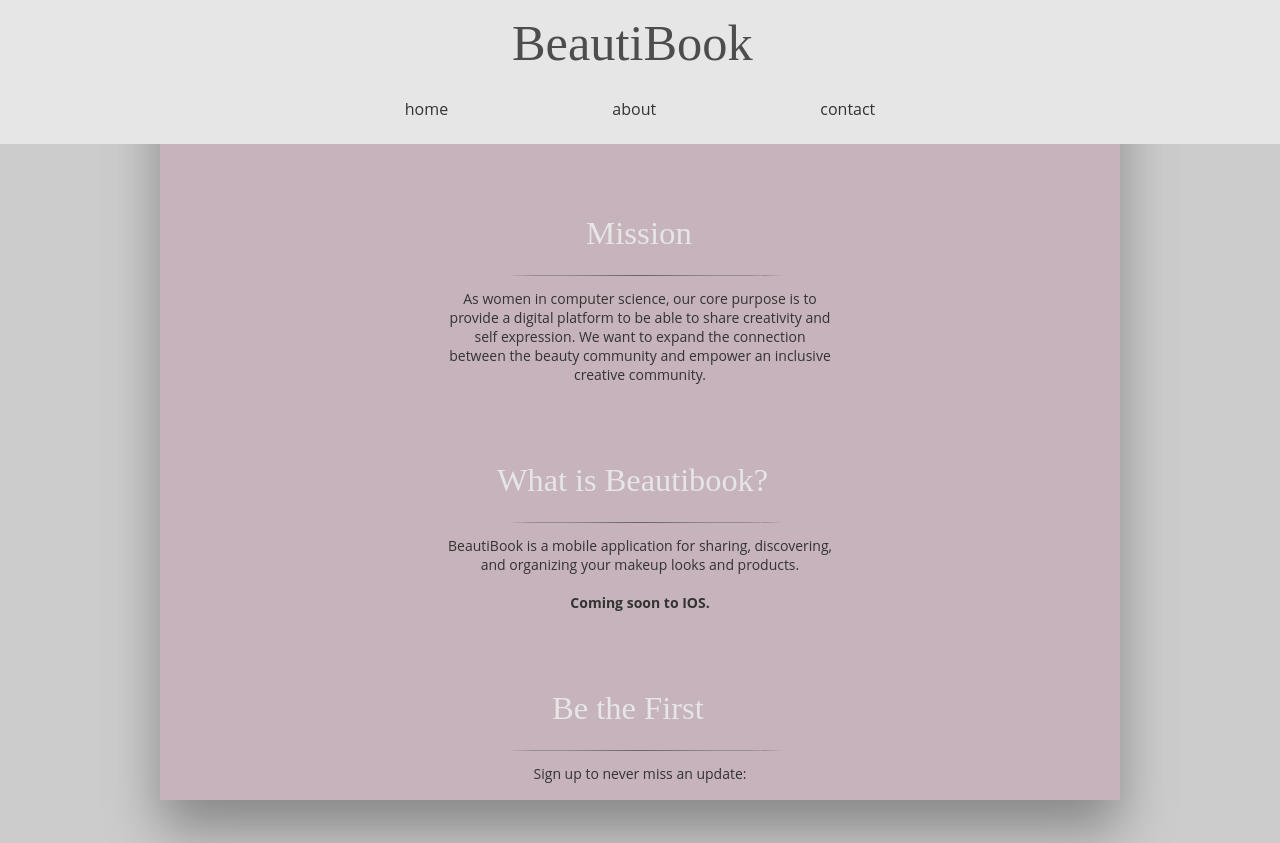
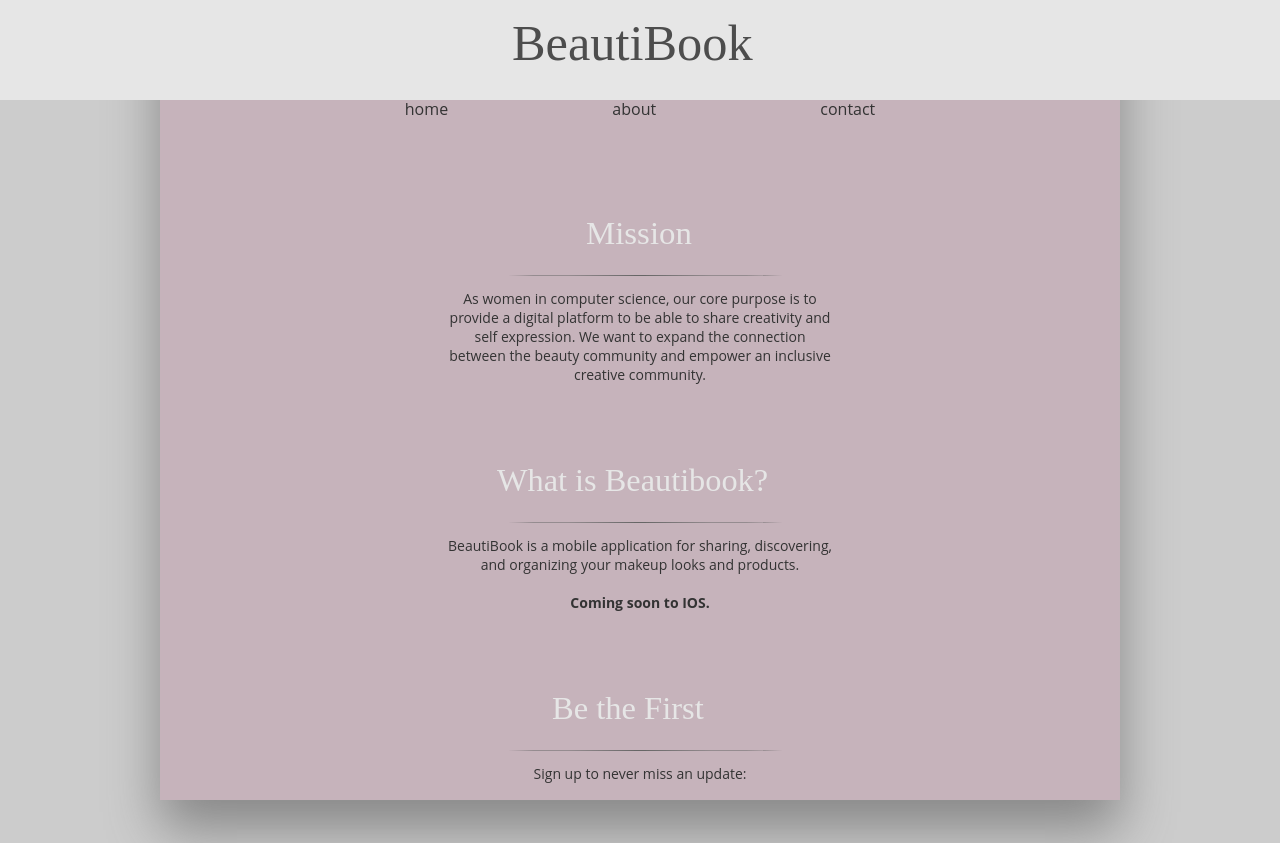
Before and after one commit to Rachel-S-Platt/BeautiBook, a plain HTML site: page index.html in a window 1280 px wide. Drawn offline with Linux system fonts and the light colour scheme.

Commit message:
Update styles.css

```diff
--- a/styles.css
+++ b/styles.css
@@ -11,7 +11,7 @@ padding: 0;
 
 #header{
     width:100%;
-    height:18%;
+    height:100px;
     background-color: #E6E6E6;
     position: fixed;
 }
```
